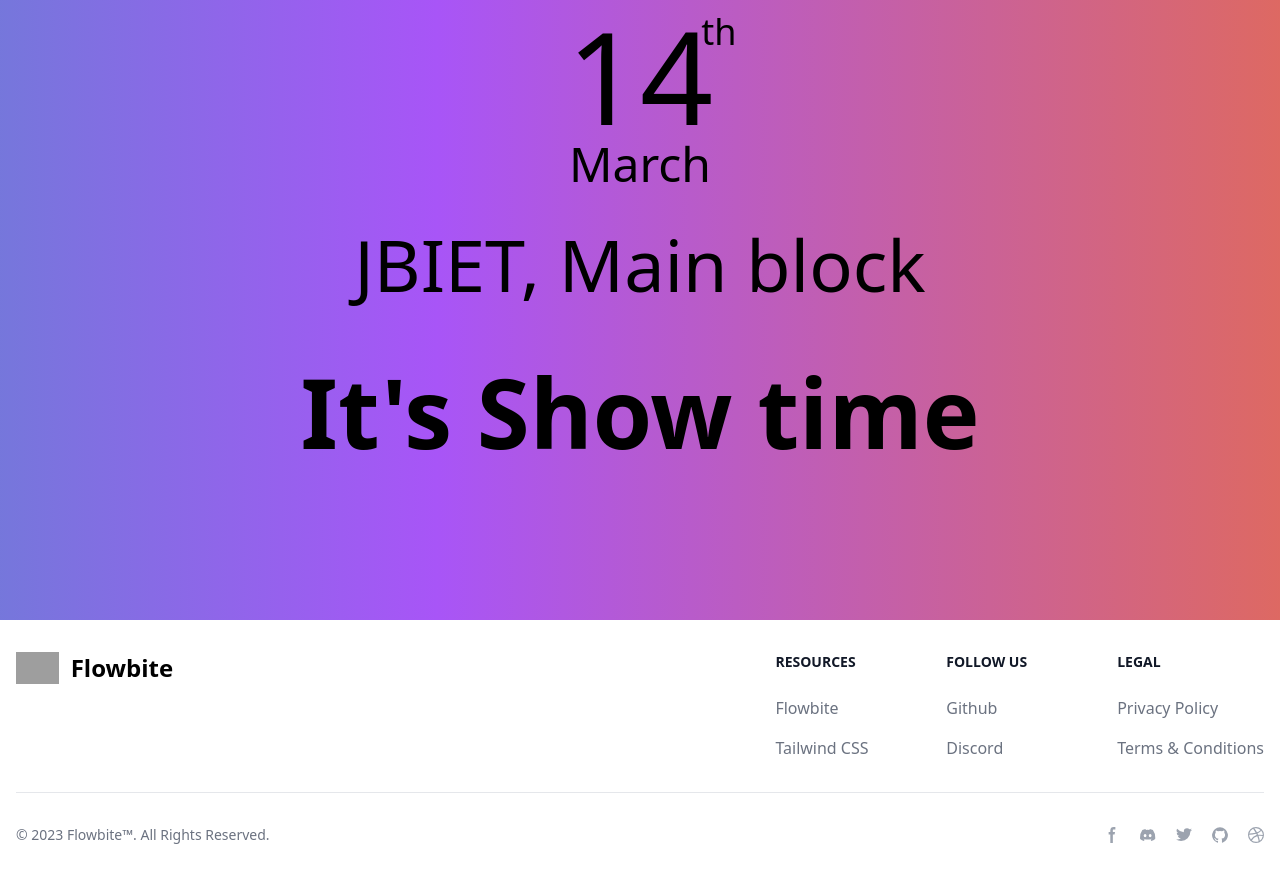
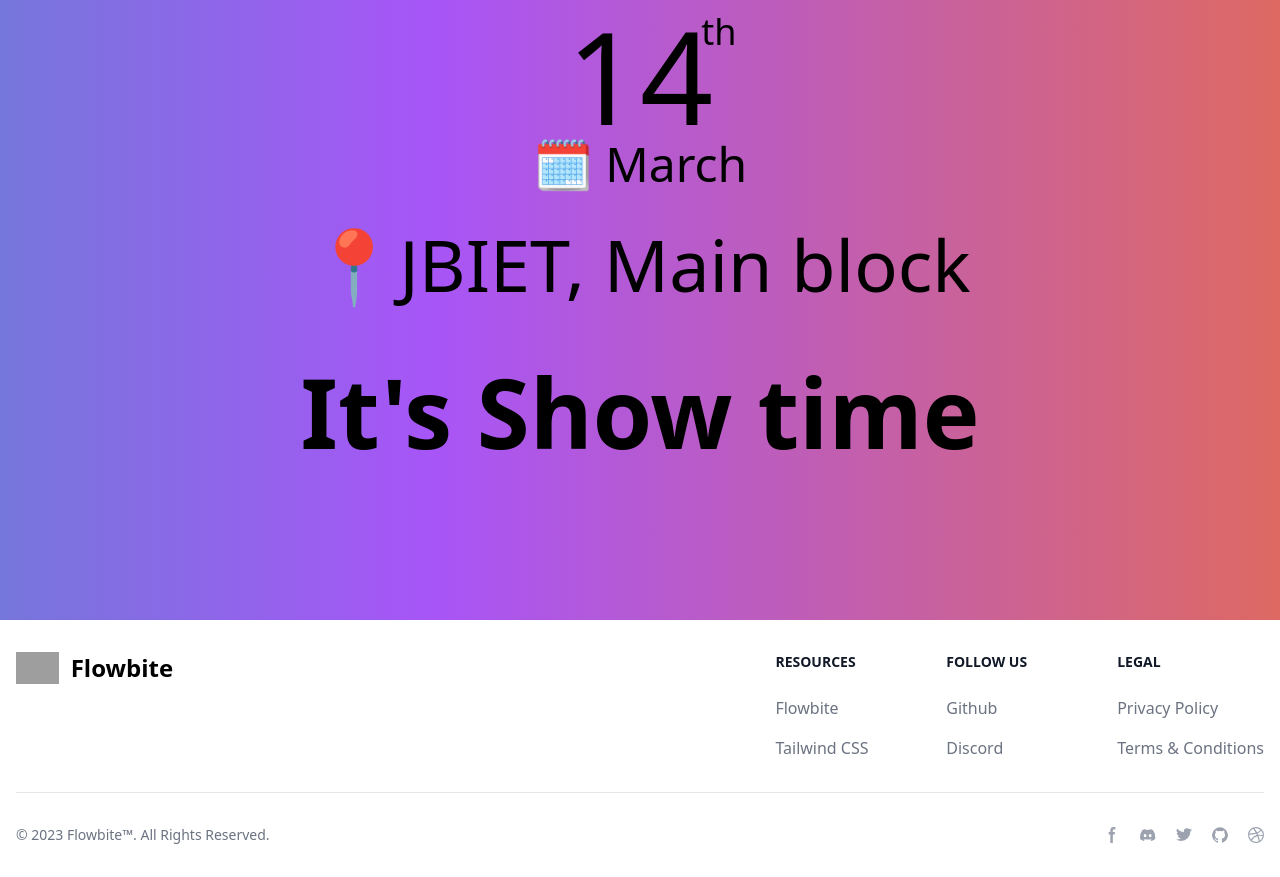
Before and after one commit to SaiShankar93/tech-pulse, a React (Vite) app: page / in a window 1280 px wide. Shown: the part 1500-2377 px from the top of the page. Built offline with nearby package versions, Linux system fonts and the light colour scheme; grey boxes are pictures that could not be loaded.

Commit message:
about2.6

```diff
--- a/src/components/About2.jsx
+++ b/src/components/About2.jsx
@@ -8,16 +8,16 @@ const About2 = ()=> {
     <div className="relative isolate overflow-hidden animate-text bg-gradient-to-r from-teal-500 via-purple-500 to-orange-500">
       <div className="mx-auto max-w-7xl py-40">
             <div >
-                    <Date day="14"  month="March" subtxt="th"/>
+                    <Date day="14"  month="🗓️ March" subtxt="th"/>
 
                     <h1 className="text-4xl md:text-7xl  text-center mt-10 ">
-                    JBIET, Main block
+                    📍JBIET, Main block
 
                     </h1>
 
             <br />
                 <h1 className="text-center mt-10  font-black text-6xl md:text-8xl">
-                    It's Show time
+                   It's Show time
                 </h1>
             </div>
             {/* <svg
```
